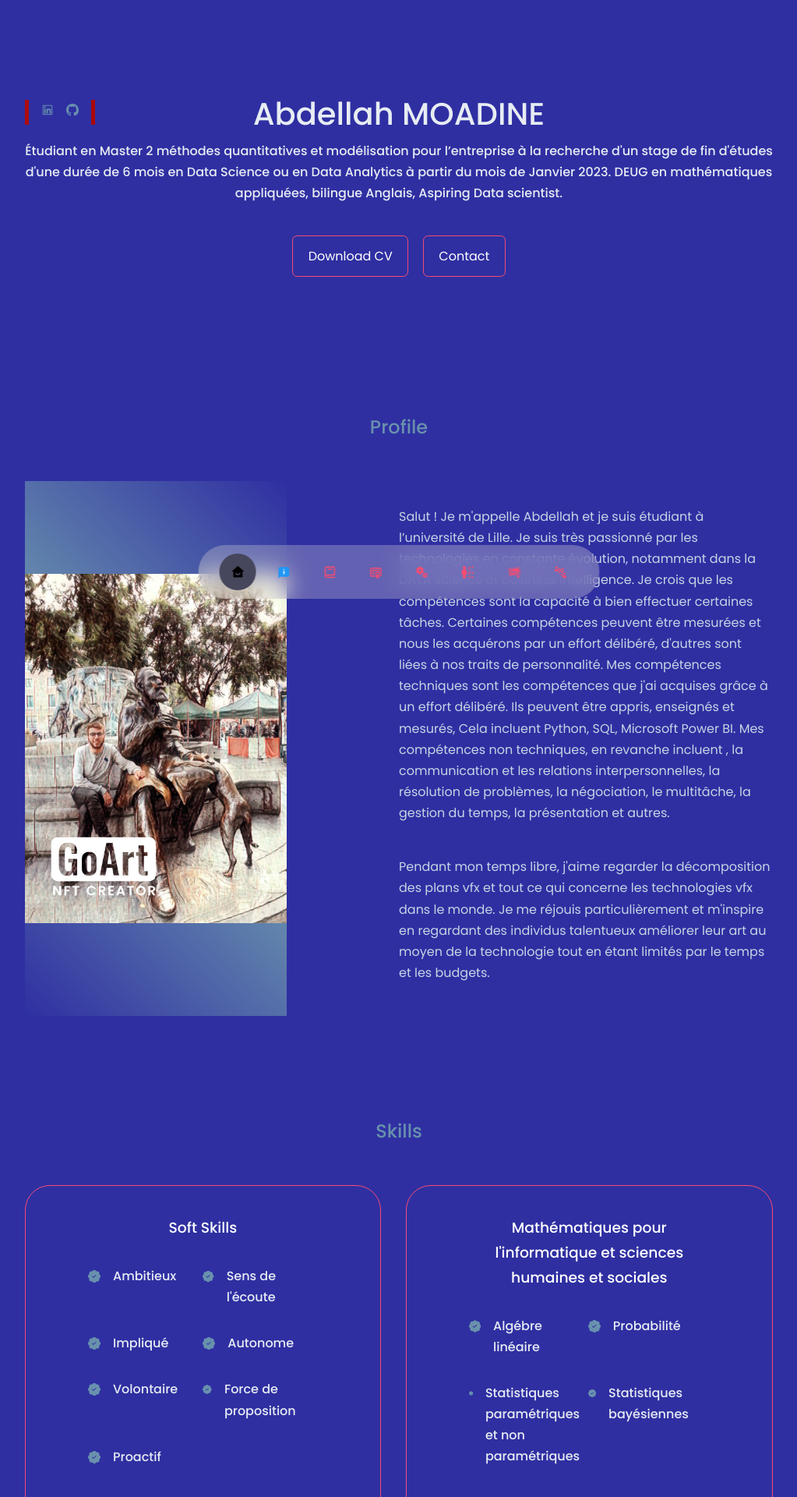
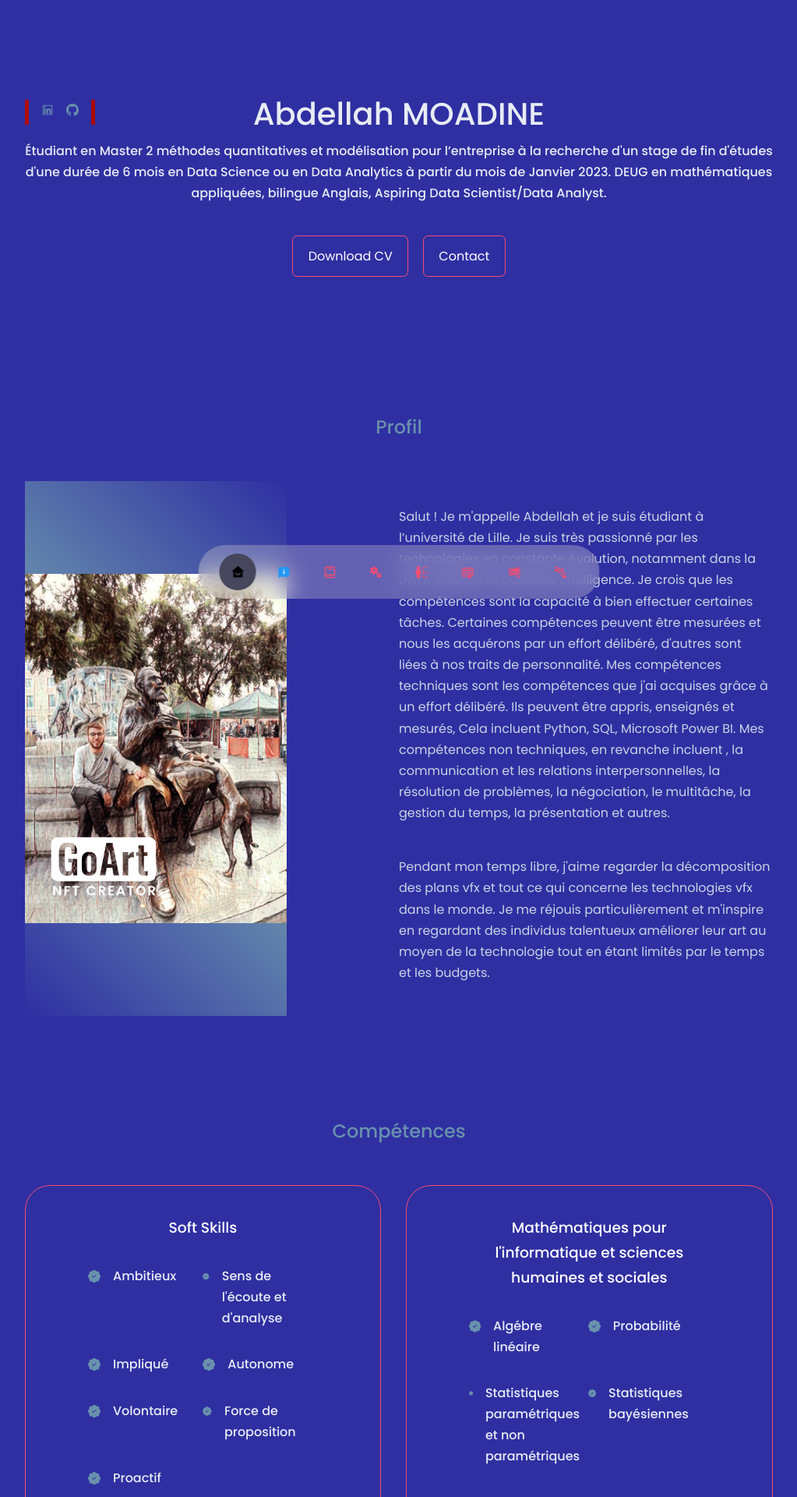
Before and after one commit to eddie9424/portfolio2, a React (Create React App) app: page / in a window 1280 px wide. Shown: the top 1920 px of the page at 78% size, without its empty margins (128-1151 px from the left). Built offline with nearby package versions, Linux system fonts and the light colour scheme.

Commit message:
overall corrections

```diff
--- a/src/App.jsx
+++ b/src/App.jsx
@@ -4,7 +4,7 @@ import Header from './components/header/header'
 import Nav from './components/nav/nav'
 import About from './components/about/about'
 import Experience from './components/experiences/experiences'
-import Certificate from './components/certificate/cert'
+import Certificates from './components/certificate/certificate'
 import Contact from './components/contact/contact'
 import Footer from './components/footer/footer'
 import Portfolio from './components/portfolio/portfolio'
@@ -19,7 +19,7 @@ const App = () => {
        <Experience/>
        <Services/>
        <Portfolio/>
-       <Certificate/>
+       <Certificates/>
        <Dipl/>
        <Contact/>
        <Footer/>
--- a/src/components/about/about.jsx
+++ b/src/components/about/about.jsx
@@ -11,7 +11,7 @@ const about = () => {
   return (
     <section id='about'>
       <h5></h5>
-      <h2>Profile</h2>
+      <h2>Profil</h2>
       <div className='container about__container'>
         <div className='about__me'>
           <div className='.about__me-image'><img src={ME} alt="About Image" /></div>
--- a/src/components/experiences/experiences.jsx
+++ b/src/components/experiences/experiences.jsx
@@ -6,7 +6,7 @@ const experiences = () => {
     <section id='experiences'>
 
       <h5></h5>
-      <h2>Skills</h2>
+      <h2>Compétences</h2>
 
       <div className='container experience__container'>
       <div className='experience__frontend'>
@@ -25,7 +25,7 @@ const experiences = () => {
             <article className='experience__details'>
               <BsPatchCheckFill className='experience__details-icons'/>
               <div>
-                <h4>Sens de l'écoute</h4>
+                <h4>Sens de l'écoute et d'analyse</h4>
                 <small className='text-light'></small>
               </div>
 
--- a/src/components/footer/footer.css
+++ b/src/components/footer/footer.css
@@ -1,6 +1,6 @@
 footer{
     border: #f64c72 ;
-    length: 160vh;
+    /* length: 160vh; */
     background: #2f2fa2;
     padding: 3rem 0;
     text-align: center;
--- a/src/components/footer/footer.jsx
+++ b/src/components/footer/footer.jsx
@@ -7,10 +7,12 @@ const footer = () => {
       <a href="#"className='footer__logo'>MOADINE</a>
       <ul className='permalinks'>
         <li><a href="#">Home</a></li>
-        <li><a href="#about">about</a></li>
-        <li><a href="#experiences">experience</a></li>
+        <li><a href="#about">Profil</a></li>
+        <li><a href="#experiences">Compétences</a></li>
         <li><a href="#services">services</a></li>
-        <li><a href="#portfolio">portfolio</a></li>
+        <li><a href="#portfolio">Projets</a></li>
+        <li><a href="#certificate">certificats</a></li>
+        <li><a href="#diplomes">diplomes</a></li>
         <li><a href="#contact">contact</a></li>
       </ul>
       <div className='footer__socials'>
--- a/src/components/header/header.jsx
+++ b/src/components/header/header.jsx
@@ -22,17 +22,17 @@ const header = () => {
           d'études d'une durée de 6 mois en Data Science ou en
           Data Analytics à partir du mois de Janvier 2023.
           DEUG en mathématiques appliquées,
-          bilingue Anglais, Aspiring Data scientist.
+          bilingue Anglais, Aspiring Data Scientist/Data Analyst.
 
         </h4>
 
         <CTA/>
         <HeaderSocial/>
 
-        <h3>
+        {/* <h3>
           "Je veux aider les autres
           à prendre les bonnes décisions, des décisions basées sur les données"
-        </h3>
+        </h3> */}
 
 
 
--- a/src/components/nav/nav.jsx
+++ b/src/components/nav/nav.jsx
@@ -1,18 +1,14 @@
 import React from 'react'
 import './nav.css'
-
-
-
-
 import {RiHomeSmileFill} from 'react-icons/ri'
 import {FcAbout} from 'react-icons/fc'
 import {BiBook} from 'react-icons/bi'
-import {TbCertificate} from 'react-icons/tb'
 import {GiDiploma} from 'react-icons/gi'
 import {MdOutlineConnectWithoutContact} from 'react-icons/md'
 import { useState } from 'react'
 import {MdOutlineMiscellaneousServices} from 'react-icons/md'
 import {GiSkills} from 'react-icons/gi'
+import {TbCertificate} from 'react-icons/tb'
 
 const Nav = () => {
   const [activeNav, setActiveNav] = useState('#')
@@ -21,10 +17,9 @@ const Nav = () => {
       <a href="#"   onClick={()=> setActiveNav('#')} className={activeNav === '#'? 'active' : ''}><RiHomeSmileFill/></a>
       <a href="#about"  onClick={()=> setActiveNav('#about')} className={activeNav=== '#experience'? 'about' : ''}><FcAbout/></a>
       <a href="#experiences"  onClick={()=> setActiveNav('#experience')} className={activeNav=== '#experience'? 'active' : ''}><BiBook/></a>
-      <a href="#certificate"  onClick={()=> setActiveNav('#certificate')} className={activeNav=== '#certificate'? 'active' : ''}><TbCertificate/></a>
       <a href="#services"  onClick={()=> setActiveNav('#services')} className={activeNav=== '#services'? 'active' : ''}><MdOutlineMiscellaneousServices/></a>
       <a href="#portfolio"  onClick={()=> setActiveNav('#portfolio')} className={activeNav=== '#portfolio'? 'active' : ''}><GiSkills/></a>
-
+      <a href="#certificate"  onClick={()=> setActiveNav('#certificate')} className={activeNav=== '#certificate'? 'active' : ''}><TbCertificate/></a>
       <a href="#diplomes"  onClick={()=> setActiveNav('#diplomes')} className={activeNav=== '#diplomes'? 'active' : ''}><GiDiploma/></a>
       <a href="#contact" onClick={()=> setActiveNav('#contact')} className={activeNav=== '#contact'? 'active' : ''}><MdOutlineConnectWithoutContact/></a>
     </nav>
```
Also changed, not shown: src/components/certificate/certificate.jsx (renamed from src/components/certificate/cert.jsx, +1 -7 lines), src/components/certificate/certificate.css (renamed from src/components/certificate/cert.css).
